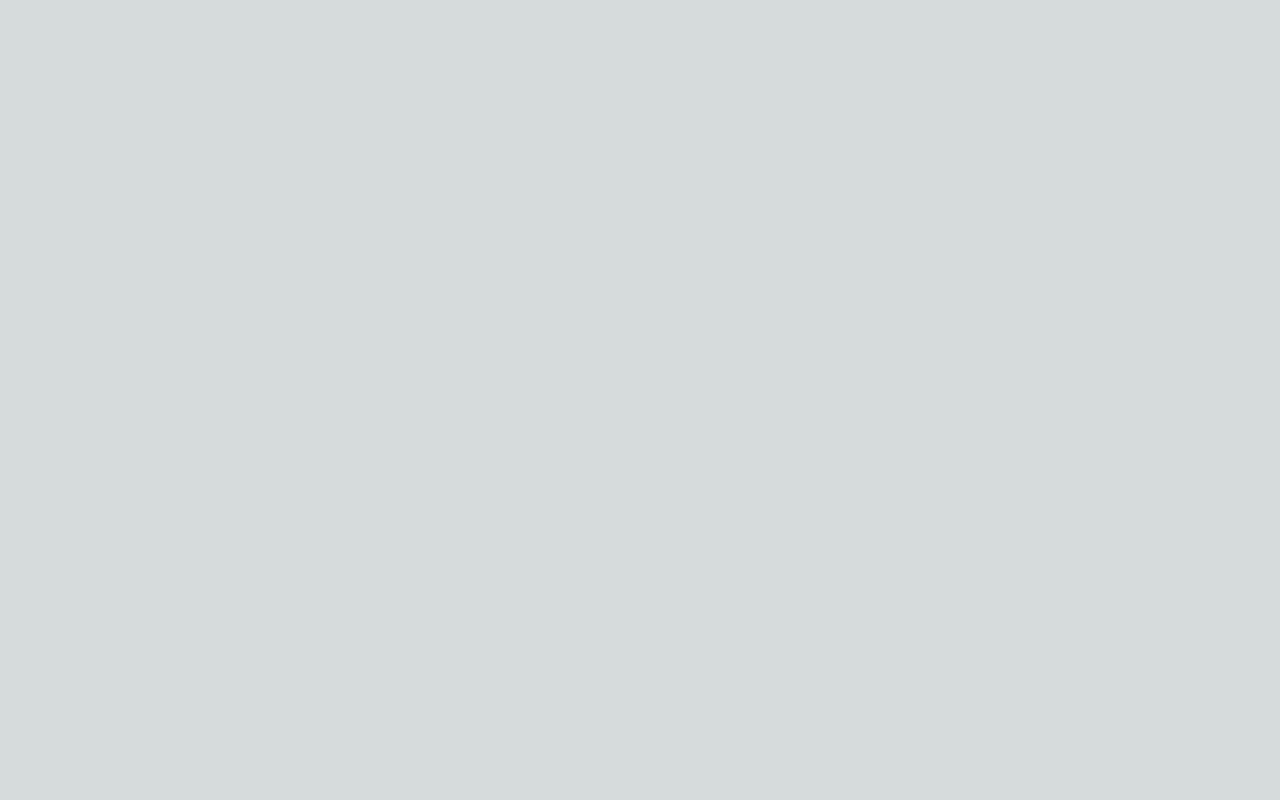
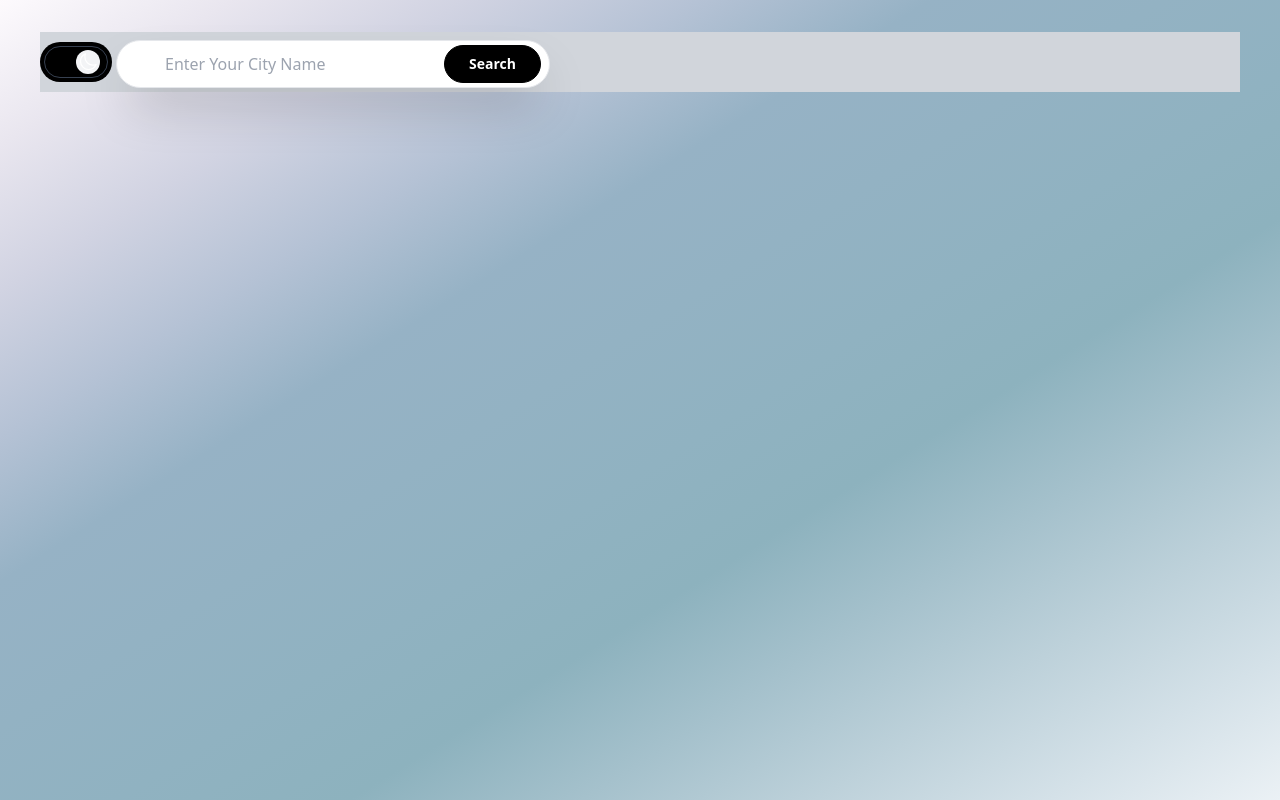
Before and after one commit to Dhaneshwar7/Weather-WebApp, a Next.js app: page / in a window 1280 px wide. Built offline with nearby package versions, Linux system fonts and the light colour scheme.

Commit message:
dark mode button

```diff
--- /dev/null
+++ b/src/components/Nav/Nav.jsx
@@ -0,0 +1,119 @@
+import { useTheme } from 'next-themes';
+import React, { useEffect, useState } from 'react';
+
+const Nav = () => {
+	const { theme, setTheme } = useTheme();
+	const [mounted, setMounted] = useState(false);
+	const [loading, setLoading] = useState(false);
+	useEffect(() => {
+		setMounted(true);
+		console.log(localStorage.getItem('theme'));
+	}, []);
+	const handleSearchChange = () => {};
+
+	if (!mounted) return null;
+	return (
+		<>
+			<nav className="flex  bg-gray-300 items-center">
+				<div className="DarkModeButton relative">
+					<button
+						onClick={() => setTheme(theme === 'dark' ? 'light' : 'dark')}
+						className="text-white bg-black rounded-full p-1  dark:text-black dark:bg-white flex items-center"
+					>
+						<label
+							htmlFor="dark-toggle"
+							className="flex items-center cursor-pointer"
+						>
+							<div className="relative">
+								<div className="block border-[1px] dark:border-stone-200 border-gray-700 max-sm:h-5 max-sm:w-8 w-16 h-8 rounded-full">
+									<div
+										className={`dot absolute  max-sm:absolute max-sm:left-1/2 max-sm:top-1/2 max-sm:-translate-x-1/2 max-sm:-translate-y-1/2 trans top-1 ${
+											theme === 'light'
+												? 'left-2 max-sm:left-3'
+												: 'left-1/2 max-sm:left-2/3'
+										} transition-left-right duration-700 ease-in-out dark:bg-black bg-gray-100 max-sm:w-5 max-sm:h-5 w-6 h-6 rounded-full delay-300 flex items-center justify-center `}
+									>
+										{theme === 'light' ? (
+											<svg
+												xmlns="http://www.w3.org/2000/svg"
+												fill="none"
+												viewBox="0 0 24 24"
+												strokeWidth="1.5"
+												stroke="currentColor"
+												className="w-5 h-5 max-sm:w-4 max-sm:h-4 text-black"
+											>
+												<path
+													strokeLinecap="round"
+													strokeLinejoin="round"
+													d="M12 3v2.25m6.364.386l-1.591 1.591M21 12h-2.25m-.386 6.364l-1.591-1.591M12 18.75V21m-4.773-4.227l-1.591 1.591M5.25 12H3m4.227-4.773L5.636 5.636M15.75 12a3.75 3.75 0 11-7.5 0 3.75 3.75 0 017.5 0z"
+												/>
+											</svg>
+										) : (
+											<svg
+												xmlns="http://www.w3.org/2000/svg"
+												fill="none"
+												viewBox="0 0 24 24"
+												strokeWidth={1.5}
+												stroke="currentColor"
+												className="w-5 h-5 z-20 max-sm:w-4 max-sm:h-4 text-white"
+											>
+												<path
+													strokeLinecap="round"
+													strokeLinejoin="round"
+													d="M21.752 15.002A9.718 9.718 0 0118 15.75c-5.385 0-9.75-4.365-9.75-9.75 0-1.33.266-2.597.748-3.752A9.753 9.753 0 003 11.25C3 16.635 7.365 21 12.75 21a9.753 9.753 0 009.002-5.998z"
+												/>
+											</svg>
+										)}
+									</div>
+								</div>
+							</div>
+						</label>
+					</button>
+					{/* <div className='absolute flex-wrap whitespace-nowrap'>{theme === 'dark' ? 'Dark Mode' : 'Light Mode'}</div> */}
+				</div>
+				<div className="SearchBar">
+					<div className="container mx-auto flex flex-wrap justify-between max-sm:flex max-sm:px-3 max-sm:items-center  p-1 flex-col md:flex-row max-sm:flex-row max-sm:justify-between items-center">
+						<form action="/search" className="max-sm:w-2/3">
+							<label
+								className="mx-auto mt-1 max-sm:mt-0 relative max-sm:flex max-sm:justify-betwee max-sm:whitespace-nowrap max-sm:flex-row bg-white min-w-xl max-w-2xl max-sm:max-w-sm flex flex-col md:flex-row items-center justify-center border py-1 px-2 rounded-full gap-2 shadow-2xl focus-within:border-gray-300"
+								htmlFor="search"
+							>
+								<input
+									id="search-bar"
+									placeholder="Enter Your City Name"
+									name="search"
+									required={true}
+									onChange={handleSearchChange}
+									className="px-10 text-black py-1 max-sm:py-0 w-full max-sm:w-2/3 max-sm:px-2 rounded-md flex-1 outline-none bg-white"
+								/>
+								<button
+									type="submit"
+									className="w-full md:w-auto px-6 max-sm:p-1 py-2 max-sm:w-1/4 bg-black border-black text-white fill-white active:scale-95 duration-100 border will-change-transform overflow-hidden relative rounded-full transition-all"
+								>
+									<div className="flex items-center transition-all opacity-1">
+										{loading ? (
+											<span className="text-sm font-semibold whitespace-nowrap truncate mx-auto">
+												<Image
+													src="/loading.gif"
+													width={20}
+													height={20}
+													alt="Searching🔍"
+												/>
+											</span>
+										) : (
+											<span className="text-sm max-sm:text-xs font-semibold whitespace-nowrap truncate mx-auto">
+												Search
+											</span>
+										)}
+									</div>
+								</button>
+							</label>
+						</form>
+					</div>
+				</div>
+			</nav>
+		</>
+	);
+};
+
+export default Nav;
--- a/src/pages/_app.js
+++ b/src/pages/_app.js
@@ -1,5 +1,11 @@
-import "@/styles/globals.css";
+import '@/styles/globals.css';
+
+import { ThemeProvider } from 'next-themes';
 
 export default function App({ Component, pageProps }) {
-  return <Component {...pageProps} />;
+	return (
+		<ThemeProvider attribute="class">
+			<Component {...pageProps} />
+		</ThemeProvider>
+	);
 }
--- a/src/pages/index.js
+++ b/src/pages/index.js
@@ -1,5 +1,6 @@
 import Image from 'next/image';
 import { Inter } from 'next/font/google';
+import Nav from '@/components/Nav/Nav';
 
 const inter = Inter({ subsets: ['latin'] });
 
@@ -17,8 +18,10 @@ export default function Home() {
 // 		.then(res => res.json())
 // 		.then(console.log);
 	return (
-	<>
-
-  </>
+		<>
+			<main className="w-screen h-screen py-8 px-10 max-sm:py-4 max-sm:px-3  bg-light-lg dark:bg-dark-lg transition-[background-image] duration-2000">
+				<Nav />
+			</main>
+		</>
 	);
 }
--- a/src/styles/globals.css
+++ b/src/styles/globals.css
@@ -2,32 +2,8 @@
 @tailwind components;
 @tailwind utilities;
 
-:root {
-  --foreground-rgb: 0, 0, 0;
-  --background-start-rgb: 214, 219, 220;
-  --background-end-rgb: 255, 255, 255;
-}
-
-@media (prefers-color-scheme: dark) {
-  :root {
-    --foreground-rgb: 255, 255, 255;
-    --background-start-rgb: 0, 0, 0;
-    --background-end-rgb: 0, 0, 0;
-  }
-}
 
 body {
   color: rgb(var(--foreground-rgb));
-  background: linear-gradient(
-      to bottom,
-      transparent,
-      rgb(var(--background-end-rgb))
-    )
-    rgb(var(--background-start-rgb));
+
 }
-
-@layer utilities {
-  .text-balance {
-    text-wrap: balance;
-  }
-}
--- a/tailwind.config.js
+++ b/tailwind.config.js
@@ -1,16 +1,28 @@
 /** @type {import('tailwindcss').Config} */
 module.exports = {
+	darkMode: 'class',
 	content: [
-    "./src/pages/**/*.{js,ts,jsx,tsx,mdx}",
-    "./src/components/**/*.{js,ts,jsx,tsx,mdx}",
-    "./src/app/**/*.{js,ts,jsx,tsx,mdx}",
+		'./src/pages/**/*.{js,ts,jsx,tsx,mdx}',
+		'./src/components/**/*.{js,ts,jsx,tsx,mdx}',
+		'./src/app/**/*.{js,ts,jsx,tsx,mdx}',
 	],
 	theme: {
 		extend: {
 			backgroundImage: {
-        "gradient-radial": "radial-gradient(var(--tw-gradient-stops))",
-        "gradient-conic":
-          "conic-gradient(from 180deg at 50% 50%, var(--tw-gradient-stops))",
+				'dark-lg':
+					'linear-gradient(to right bottom, #191819, #212022, #2a292b, #323235, #3a3b3f, #3d3f42, #3f4246, #3d4042, #414446, #404344, #3f4141, #3e3f3f)',
+				'light-lg':
+					'linear-gradient(to right bottom, #fdfafd, #e9e6ef, #d1d3e2, #b5c2d5, #96b2c5, #93b2c3, #90b2c1, #8db2be, #a5c1cc, #bdd1da, #d4e1e8, #ebf1f5)',
+			},
+			transitionProperty: {
+				'tr-bg': 'background-image',
+				'left-right': 'left, right',
+			},
+			transitionDuration: {
+				2000: '2000ms',
+			},
+			transitionDelay: {
+				2000: '2000ms',
 			},
 		},
 	},
```
Also changed, not shown: package.json (+6 -5 lines), etx.txt (added), src/components/Nav/CurrentLocation.jsx (added), src/components/Nav/Darkmode.jsx (added), src/components/Nav/SearchBar.jsx (added), 1 other file (tests, documents, lock files or other folders). Lines whose indentation alone changed are shown as unchanged.
